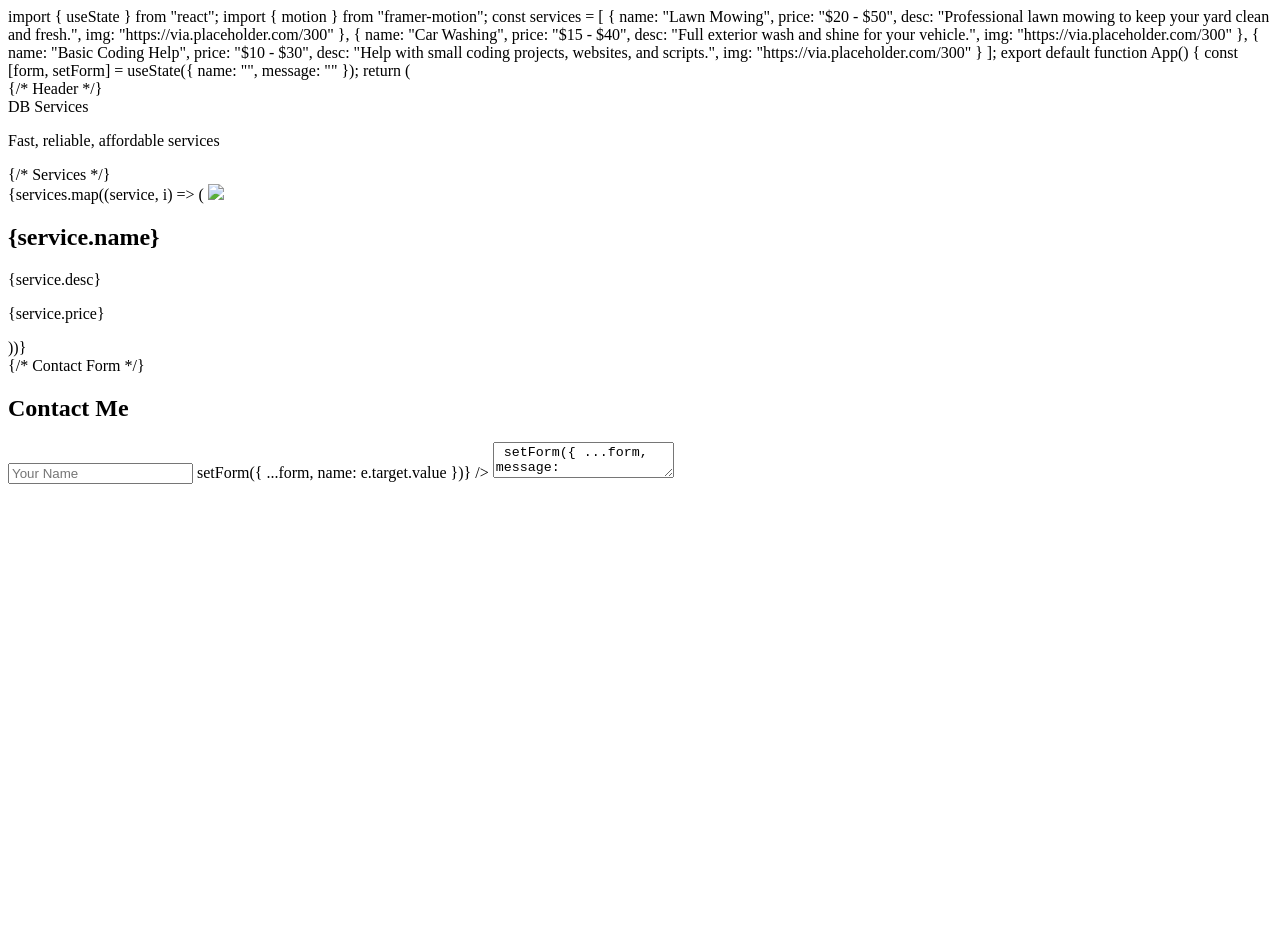
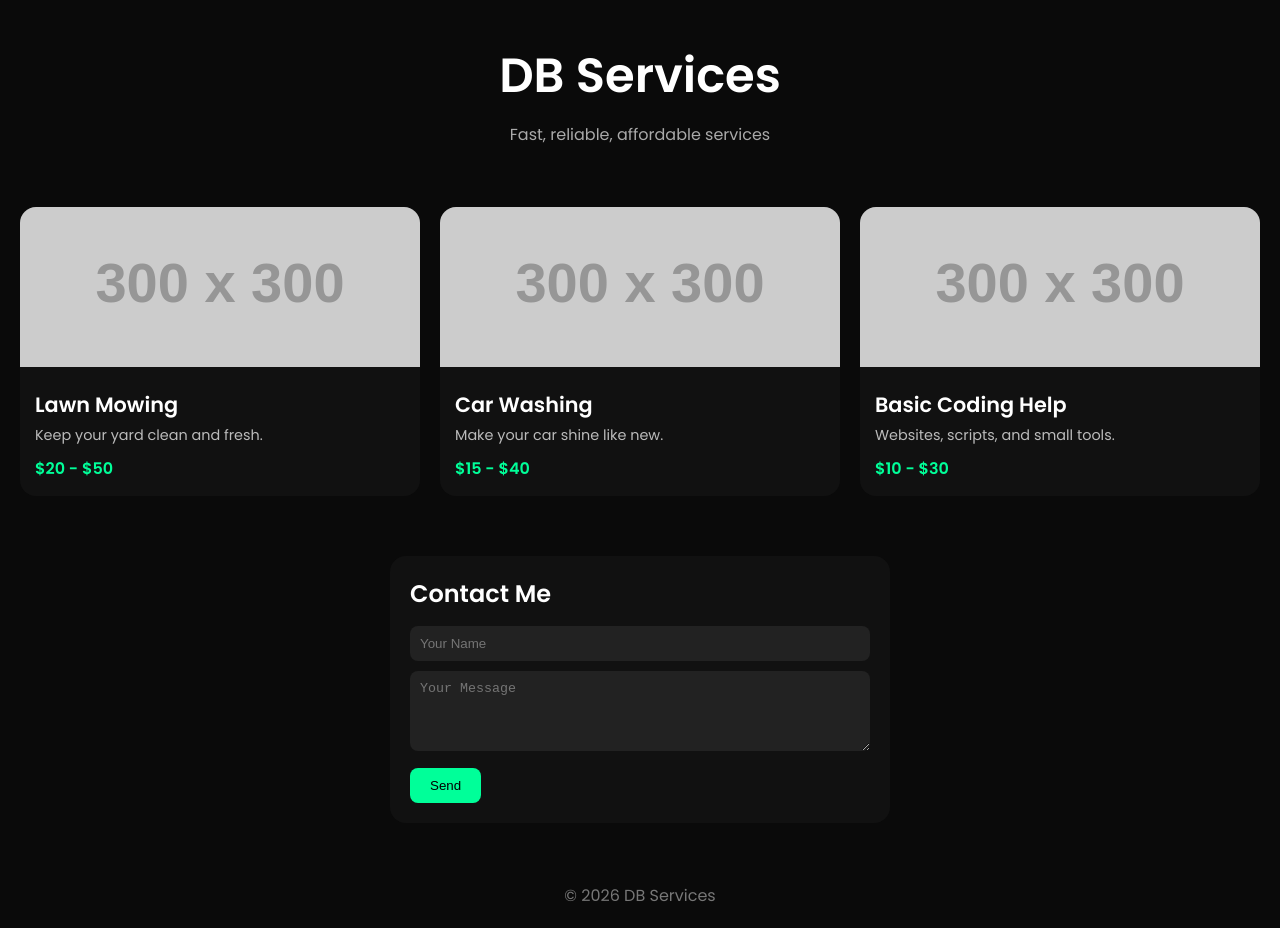
Before and after one commit to daBest222/DB-Services, a plain HTML site: page index.html in a window 1280 px wide. Before the commit the page ends 800 px from the top, so only its background shows below. Drawn offline with Linux system fonts and the light colour scheme; placeholder pictures from the web are drawn by us.

Commit message:
Refactor index.html to remove React code and add services

```diff
--- a/index.html
+++ b/index.html
@@ -1,102 +1,178 @@
-import { useState } from "react";
-import { motion } from "framer-motion";
+<!DOCTYPE html>
+<html lang="en">
+<head>
+  <meta charset="UTF-8">
+  <meta name="viewport" content="width=device-width, initial-scale=1.0">
+  <title>DB Services</title>
 
-const services = [
-  {
-    name: "Lawn Mowing",
-    price: "$20 - $50",
-    desc: "Professional lawn mowing to keep your yard clean and fresh.",
-    img: "https://via.placeholder.com/300"
-  },
-  {
-    name: "Car Washing",
-    price: "$15 - $40",
-    desc: "Full exterior wash and shine for your vehicle.",
-    img: "https://via.placeholder.com/300"
-  },
-  {
-    name: "Basic Coding Help",
-    price: "$10 - $30",
-    desc: "Help with small coding projects, websites, and scripts.",
-    img: "https://via.placeholder.com/300"
-  }
-];
+  <!-- Google Font -->
+  <link href="https://fonts.googleapis.com/css2?family=Poppins:wght@300;400;600&display=swap" rel="stylesheet">
 
-export default function App() {
-  const [form, setForm] = useState({ name: "", message: "" });
+  <style>
+    * { margin: 0; padding: 0; box-sizing: border-box; }
 
-  return (
-    <div className="bg-gray-950 text-white min-h-screen">
-      {/* Header */}
-      <header className="p-6 text-center">
-        <motion.h1
-          initial={{ opacity: 0, y: -50 }}
-          animate={{ opacity: 1, y: 0 }}
-          transition={{ duration: 0.8 }}
-          className="text-4xl font-bold"
-        >
-          DB Services
-        </motion.h1>
-        <p className="text-gray-400 mt-2">Fast, reliable, affordable services</p>
-      </header>
+    body {
+      font-family: 'Poppins', sans-serif;
+      background: #0a0a0a;
+      color: white;
+    }
 
-      {/* Services */}
-      <section className="grid md:grid-cols-3 gap-6 p-6">
-        {services.map((service, i) => (
-          <motion.div
-            key={i}
-            whileHover={{ scale: 1.05 }}
-            initial={{ opacity: 0, y: 50 }}
-            animate={{ opacity: 1, y: 0 }}
-            transition={{ delay: i * 0.2 }}
-            className="bg-gray-900 rounded-2xl overflow-hidden shadow-lg"
-          >
-            <img src={service.img} className="w-full h-40 object-cover" />
-            <div className="p-4">
-              <h2 className="text-xl font-semibold">{service.name}</h2>
-              <p className="text-gray-400 text-sm">{service.desc}</p>
-              <p className="mt-2 text-green-400 font-bold">{service.price}</p>
-            </div>
-          </motion.div>
-        ))}
-      </section>
+    header {
+      text-align: center;
+      padding: 40px 20px;
+      animation: fadeDown 1s ease;
+    }
 
-      {/* Contact Form */}
-      <section className="p-6 max-w-xl mx-auto">
-        <motion.div
-          initial={{ opacity: 0, scale: 0.9 }}
-          animate={{ opacity: 1, scale: 1 }}
-          className="bg-gray-900 p-6 rounded-2xl shadow-lg"
-        >
-          <h2 className="text-2xl font-bold mb-4">Contact Me</h2>
+    header h1 {
+      font-size: 3rem;
+    }
 
-          <input
-            type="text"
-            placeholder="Your Name"
-            className="w-full p-2 mb-3 bg-gray-800 rounded"
-            onChange={(e) => setForm({ ...form, name: e.target.value })}
-          />
+    header p {
+      color: #aaa;
+      margin-top: 10px;
+    }
 
-          <textarea
-            placeholder="Your Message"
-            className="w-full p-2 mb-3 bg-gray-800 rounded"
-            rows={4}
-            onChange={(e) => setForm({ ...form, message: e.target.value })}
-          />
+    .services {
+      display: grid;
+      grid-template-columns: repeat(auto-fit, minmax(250px, 1fr));
+      gap: 20px;
+      padding: 20px;
+    }
 
-          <button
-            onClick={() => alert("Message sent! (you can connect this later)")}
-            className="bg-green-500 px-4 py-2 rounded hover:bg-green-600"
-          >
-            Send
-          </button>
-        </motion.div>
-      </section>
+    .card {
+      background: #111;
+      border-radius: 16px;
+      overflow: hidden;
+      transition: transform 0.3s ease, box-shadow 0.3s ease;
+      animation: fadeUp 1s ease;
+    }
 
-      {/* Footer */}
-      <footer className="text-center text-gray-500 p-4">
-        © {new Date().getFullYear()} DB Services
-      </footer>
+    .card:hover {
+      transform: scale(1.05);
+      box-shadow: 0 10px 30px rgba(0,0,0,0.5);
+    }
+
+    .card img {
+      width: 100%;
+      height: 160px;
+      object-fit: cover;
+    }
+
+    .card-content {
+      padding: 15px;
+    }
+
+    .card h2 { font-size: 1.3rem; }
+    .card p { color: #bbb; font-size: 0.9rem; margin-top: 5px; }
+
+    .price {
+      color: #00ff99;
+      font-weight: bold;
+      margin-top: 10px;
+    }
+
+    .contact {
+      max-width: 500px;
+      margin: 40px auto;
+      background: #111;
+      padding: 20px;
+      border-radius: 16px;
+      animation: fadeUp 1.2s ease;
+    }
+
+    .contact h2 {
+      margin-bottom: 15px;
+    }
+
+    input, textarea {
+      width: 100%;
+      padding: 10px;
+      margin-bottom: 10px;
+      border: none;
+      border-radius: 8px;
+      background: #222;
+      color: white;
+    }
+
+    button {
+      background: #00ff99;
+      border: none;
+      padding: 10px 20px;
+      border-radius: 8px;
+      cursor: pointer;
+      transition: 0.3s;
+    }
+
+    button:hover {
+      background: #00cc77;
+    }
+
+    footer {
+      text-align: center;
+      color: #777;
+      padding: 20px;
+    }
+
+    /* Animations */
+    @keyframes fadeDown {
+      from { opacity: 0; transform: translateY(-30px); }
+      to { opacity: 1; transform: translateY(0); }
+    }
+
+    @keyframes fadeUp {
+      from { opacity: 0; transform: translateY(30px); }
+      to { opacity: 1; transform: translateY(0); }
+    }
+  </style>
+</head>
+<body>
+
+  <header>
+    <h1>DB Services</h1>
+    <p>Fast, reliable, affordable services</p>
+  </header>
+
+  <section class="services">
+
+    <div class="card">
+      <img src="https://via.placeholder.com/300">
+      <div class="card-content">
+        <h2>Lawn Mowing</h2>
+        <p>Keep your yard clean and fresh.</p>
+        <div class="price">$20 - $50</div>
+      </div>
     </div>
-  );
-}
+
+    <div class="card">
+      <img src="https://via.placeholder.com/300">
+      <div class="card-content">
+        <h2>Car Washing</h2>
+        <p>Make your car shine like new.</p>
+        <div class="price">$15 - $40</div>
+      </div>
+    </div>
+
+    <div class="card">
+      <img src="https://via.placeholder.com/300">
+      <div class="card-content">
+        <h2>Basic Coding Help</h2>
+        <p>Websites, scripts, and small tools.</p>
+        <div class="price">$10 - $30</div>
+      </div>
+    </div>
+
+  </section>
+
+  <section class="contact">
+    <h2>Contact Me</h2>
+    <input type="text" placeholder="Your Name">
+    <textarea rows="4" placeholder="Your Message"></textarea>
+    <button onclick="alert('Message sent! (connect this later)')">Send</button>
+  </section>
+
+  <footer>
+    © 2026 DB Services
+  </footer>
+
+</body>
+</html>
```
